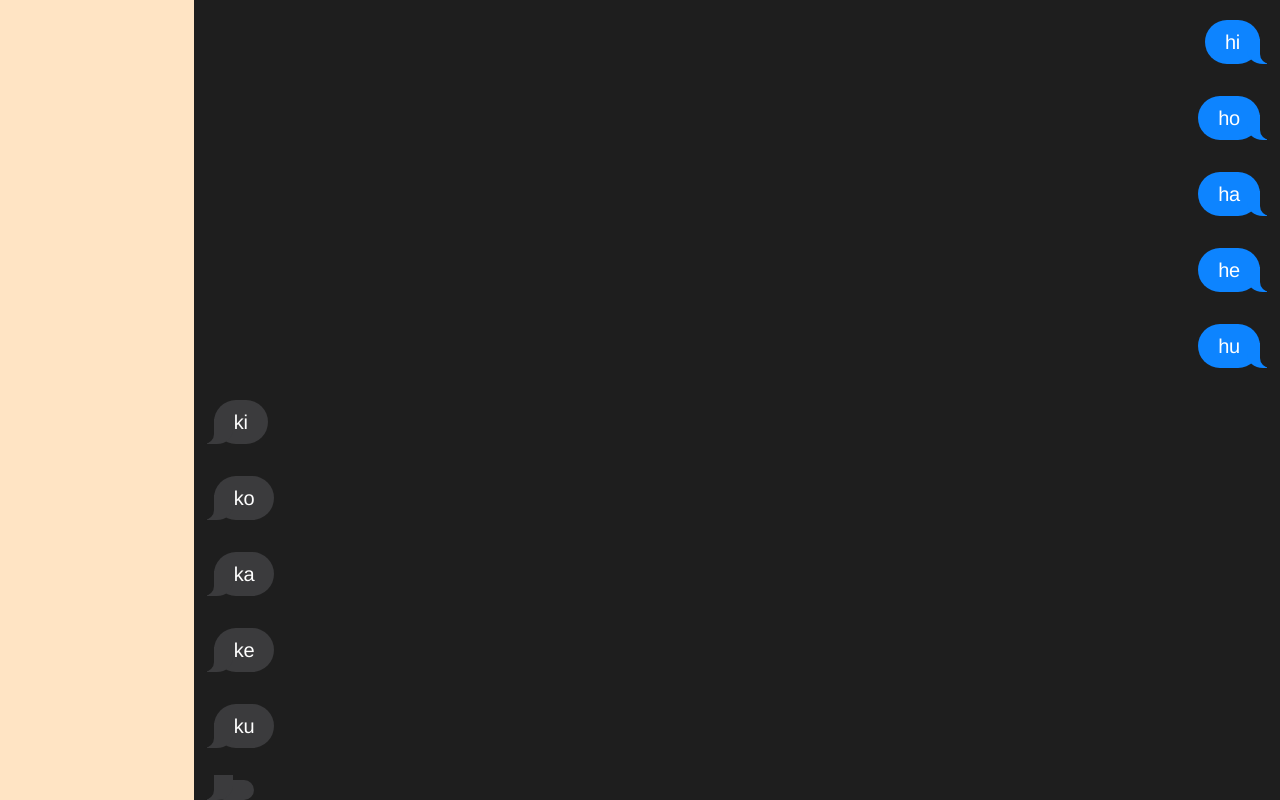
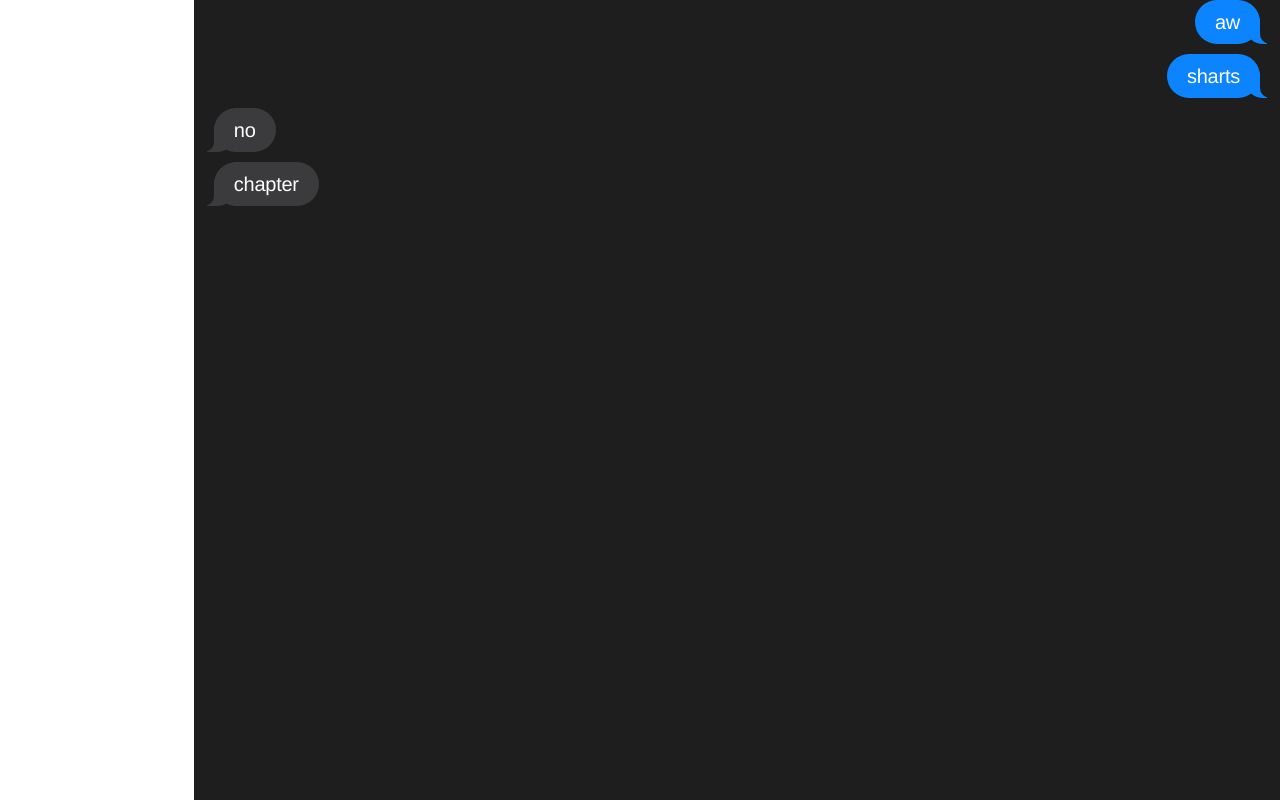
Before and after one commit to khang-07/reader, a React (Vite) app in the folder reader/: page / in a window 1280 px wide. Built offline with nearby package versions, Linux system fonts and the light colour scheme.

Commit message:
jul25 load chapter + default values

```diff
--- a/reader/src/App.tsx
+++ b/reader/src/App.tsx
@@ -3,36 +3,36 @@
 import { useState } from "react";
 import { open } from "@tauri-apps/api/dialog";
 import { invoke } from "@tauri-apps/api/tauri";
-import Message from "./components/message";
+import Chapter_Block from "./components/chapter-block";
+import Message from "./components/message"
 import "./App.css";
-import Message_Block from "./components/message-block";
 
 function App() {
   const [text, setText] = useState("");
-  const [chapter, setChapter] = useState({});
-  const [titles, setTitles] = useState([""]);
+  const [chapter, setChapter] = useState([["aw", "sharts"], ["no", "chapter"]]);
+  const [titles, setTitles] = useState(["aw sharts no titles"]);
 
   async function load_chapter_titles() {
-    setTitles(await invoke("get_chapter_title"));
+    setTitles(await invoke("get_chapter_titles"));
     await invoke("print_from_back", { message: "titles set" });
     await invoke("print_from_back", { message: titles.join(" ") });
   }
 
   async function load_chapter() {
-    let arf = await invoke("get_chapter", { message: "The Boy Named Crow" });
+    let arf: string[][] = await invoke("get_chapter", { title: "Chapter 34" });
+    setChapter(arf);
+    console.log(chapter);
   }
 
   return (
     <div>
       <div className="container">
-        <div className="menu" onClick={() => load_chapter()}>
+        <div className="menu" onClick={() => { load_chapter(); load_chapter_titles() }}>
         </div>
         <div className="curtain"></div>
           <div className="reader">
             <div className="test">
-              <Message_Block content={["hi", "ho", "ha", "he", "hu"]} type="send"></Message_Block>
-              <Message_Block content={["ki", "ko", "ka", "ke", "ku"]} type="receive"></Message_Block>
-              <Message_Block content={titles} type="receive"></Message_Block>
+              <Chapter_Block chapter={chapter}></Chapter_Block>
             </div>
         </div>
       </div>
--- /dev/null
+++ b/reader/src/components/chapter-block.tsx
@@ -0,0 +1,27 @@
+import { FC } from "react";
+import Message_Block from "./message-block"
+import "../styles.css";
+
+interface chapterBlockData {
+  chapter: string[][];
+}
+
+const Chapter_Block: FC<chapterBlockData> = (props) => {
+  let chapter_block = [];
+  let woof = "";
+  let chapter: string[][] = props.chapter;
+  for (let i = 0; i < chapter.length; i++) {
+    if (i % 2 == 0) {
+      woof = "send";
+    } else {
+      woof = "receive";
+    }
+    chapter_block.push(
+      <Message_Block content={props.chapter[i]} type={woof}></Message_Block>);
+  }
+  return (
+    chapter_block
+  );
+}
+
+export default Chapter_Block;
--- a/reader/src/styles.css
+++ b/reader/src/styles.css
@@ -12,8 +12,6 @@
   /* disables the thing where content moves out of screen when scroll*/
   overflow: hidden;
   display: flex;
-
-  background-color: bisque;
 
   --send-bg: #0d84ff;
   --send-color: white;
@@ -91,9 +89,10 @@
 }
 
 p {
-  max-width: 255px;
+  max-width: 40%;
   word-wrap: break-word;
-  margin-bottom: 12px;
+  margin-bottom: 10px;
+  margin-top: 0px;
   line-height: 24px;
   position: relative;
 	padding: 10px 20px;
```
Also changed, not shown: 2 other files (tests, documents, lock files or other folders).
